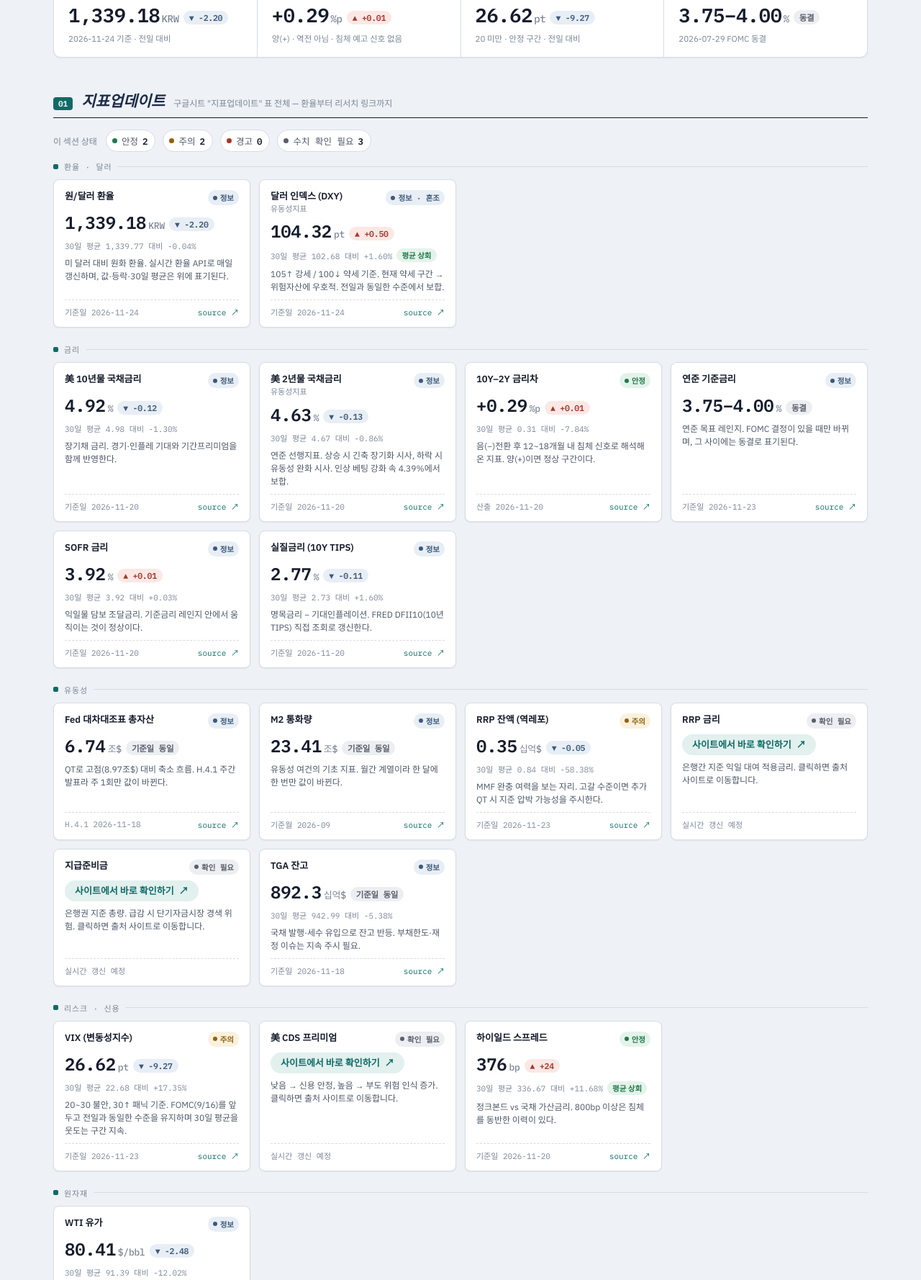
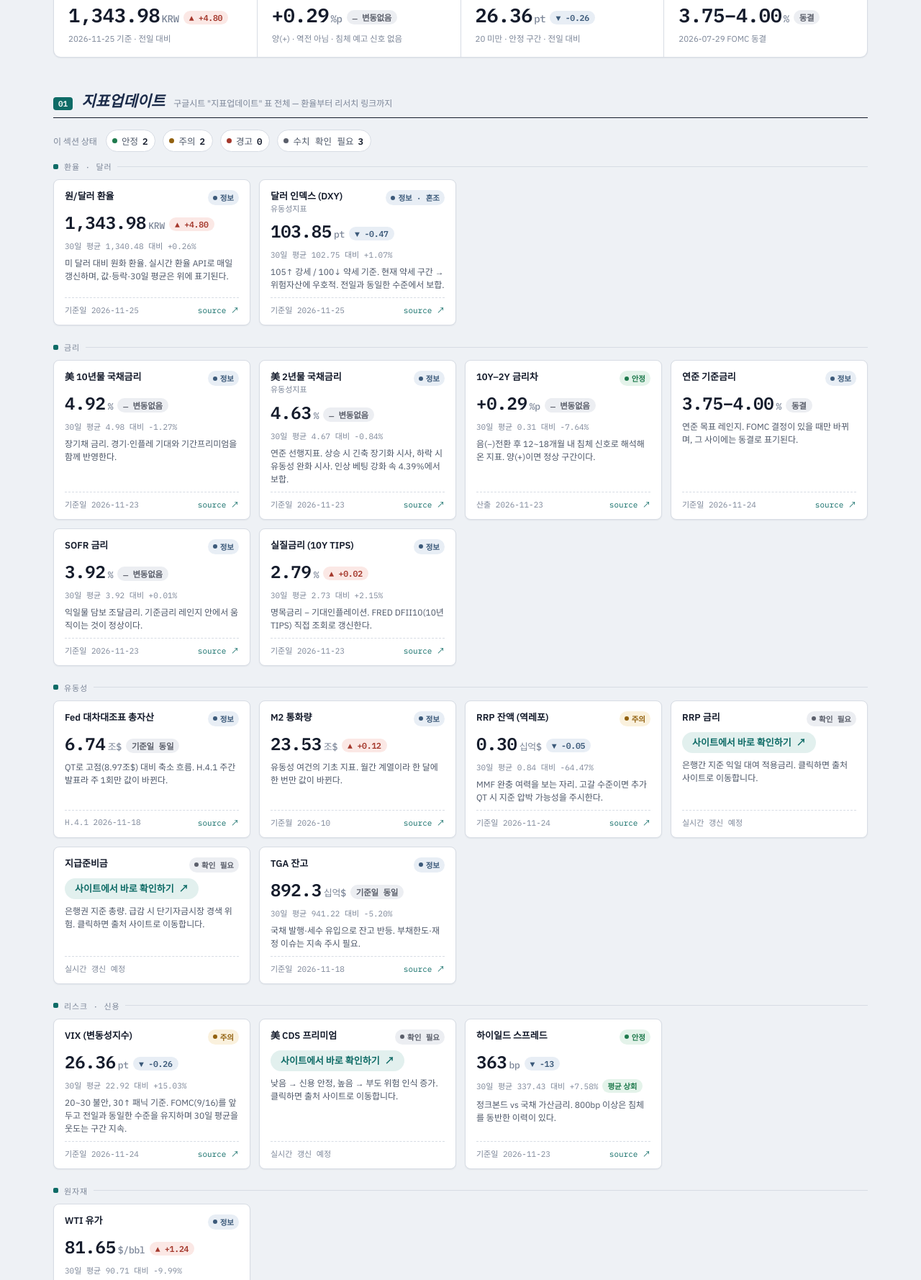
Before and after one commit to Joosung-1019/macro-dashboard, a plain HTML site: page index.html in a window 1280 px wide. Shown: the part 302-2080 px from the top of the page at 72% size. Drawn offline with Linux system fonts and the light colour scheme.

Commit message:
자동 갱신(GitHub Actions): 2026-11-25 09:03 [부분갱신]

```diff
--- a/index.html
+++ b/index.html
@@ -638,17 +638,17 @@
   <div class="hero-grid">
     <div class="hero-tile">
       <span class="label">원/달러 환율</span>
-      <span class="value">1,339.18<span class="unit">KRW</span><span class="delta-chip down">▼ -2.20</span></span>
-      <span class="sub">2026-11-24 기준 · 전일 대비</span>
+      <span class="value">1,343.98<span class="unit">KRW</span><span class="delta-chip up">▲ +4.80</span></span>
+      <span class="sub">2026-11-25 기준 · 전일 대비</span>
     </div>
     <div class="hero-tile">
       <span class="label">美 10Y–2Y 금리차</span>
-      <span class="value">+0.29<span class="unit">%p</span><span class="delta-chip up">▲ +0.01</span></span>
+      <span class="value">+0.29<span class="unit">%p</span><span class="delta-chip flat">― 변동없음</span></span>
       <span class="sub">양(+) · 역전 아님 · 침체 예고 신호 없음</span>
     </div>
     <div class="hero-tile">
       <span class="label">VIX 공포지수</span>
-      <span class="value">26.62<span class="unit">pt</span><span class="delta-chip down">▼ -9.27</span></span>
+      <span class="value">26.36<span class="unit">pt</span><span class="delta-chip down">▼ -0.26</span></span>
       <span class="sub">20 미만 · 안정 구간 · 전일 대비</span>
     </div>
     <div class="hero-tile">
@@ -681,20 +681,20 @@
           <span class="tile-label">원/달러 환율</span>
           <span class="pill info">정보</span>
         </div>
-        <span class="value">1,339.18<span class="unit">KRW</span><span class="delta-chip down">▼ -2.20</span></span>
-        <span class="trend-line">30일 평균 1,339.77 대비 -0.04%</span>
+        <span class="value">1,343.98<span class="unit">KRW</span><span class="delta-chip up">▲ +4.80</span></span>
+        <span class="trend-line">30일 평균 1,340.48 대비 +0.26%</span>
         <span class="note">미 달러 대비 원화 환율. 실시간 환율 API로 매일 갱신하며, 값·등락·30일 평균은 위에 표기된다.</span>
-        <span class="meta"><span>기준일 2026-11-24</span><a href="https://search.naver.com/search.naver?where=nexearch&query=환율" target="_blank" rel="noopener">source ↗</a></span>
+        <span class="meta"><span>기준일 2026-11-25</span><a href="https://search.naver.com/search.naver?where=nexearch&query=환율" target="_blank" rel="noopener">source ↗</a></span>
       </div>
       <div class="tile">
         <div class="tile-top">
           <span class="tile-label">달러 인덱스 (DXY)<span class="code">유동성지표</span></span>
           <span class="pill info">정보 · 혼조</span>
         </div>
-        <span class="value">104.32<span class="unit">pt</span><span class="delta-chip up">▲ +0.50</span></span>
-        <span class="trend-line">30일 평균 102.68 대비 +1.60%<span class="trend-flag up">평균 상회</span></span>
+        <span class="value">103.85<span class="unit">pt</span><span class="delta-chip down">▼ -0.47</span></span>
+        <span class="trend-line">30일 평균 102.75 대비 +1.07%</span>
         <span class="note">105↑ 강세 / 100↓ 약세 기준. 현재 약세 구간 → 위험자산에 우호적. 전일과 동일한 수준에서 보합.</span>
-        <span class="meta"><span>기준일 2026-11-24</span><a href="https://kr.investing.com/indices/usdollar" target="_blank" rel="noopener">source ↗</a></span>
+        <span class="meta"><span>기준일 2026-11-25</span><a href="https://kr.investing.com/indices/usdollar" target="_blank" rel="noopener">source ↗</a></span>
       </div>
     </div>
 
@@ -702,44 +702,44 @@
     <div class="tile-grid">
       <div class="tile">
         <div class="tile-top"><span class="tile-label">美 10년물 국채금리</span><span class="pill info">정보</span></div>
-        <span class="value">4.92<span class="unit">%</span><span class="delta-chip down">▼ -0.12</span></span>
-        <span class="trend-line">30일 평균 4.98 대비 -1.30%</span>
+        <span class="value">4.92<span class="unit">%</span><span class="delta-chip flat">― 변동없음</span></span>
+        <span class="trend-line">30일 평균 4.98 대비 -1.27%</span>
         <span class="note">장기채 금리. 경기·인플레 기대와 기간프리미엄을 함께 반영한다.</span>
-        <span class="meta"><span>기준일 2026-11-20</span><a href="https://kr.investing.com/rates-bonds/u.s.-10-year-bond-yield" target="_blank" rel="noopener">source ↗</a></span>
+        <span class="meta"><span>기준일 2026-11-23</span><a href="https://kr.investing.com/rates-bonds/u.s.-10-year-bond-yield" target="_blank" rel="noopener">source ↗</a></span>
       </div>
       <div class="tile">
         <div class="tile-top"><span class="tile-label">美 2년물 국채금리<span class="code">유동성지표</span></span><span class="pill info">정보</span></div>
-        <span class="value">4.63<span class="unit">%</span><span class="delta-chip down">▼ -0.13</span></span>
-        <span class="trend-line">30일 평균 4.67 대비 -0.86%</span>
+        <span class="value">4.63<span class="unit">%</span><span class="delta-chip flat">― 변동없음</span></span>
+        <span class="trend-line">30일 평균 4.67 대비 -0.84%</span>
         <span class="note">연준 선행지표. 상승 시 긴축 장기화 시사, 하락 시 유동성 완화 시사. 인상 베팅 강화 속 4.39%에서 보합.</span>
-        <span class="meta"><span>기준일 2026-11-20</span><a href="https://fred.stlouisfed.org/series/DGS2" target="_blank" rel="noopener">source ↗</a></span>
+        <span class="meta"><span>기준일 2026-11-23</span><a href="https://fred.stlouisfed.org/series/DGS2" target="_blank" rel="noopener">source ↗</a></span>
       </div>
       <div class="tile">
         <div class="tile-top"><span class="tile-label">10Y–2Y 금리차</span><span class="pill good">안정</span></div>
-        <span class="value">+0.29<span class="unit">%p</span><span class="delta-chip up">▲ +0.01</span></span>
-        <span class="trend-line">30일 평균 0.31 대비 -7.84%</span>
+        <span class="value">+0.29<span class="unit">%p</span><span class="delta-chip flat">― 변동없음</span></span>
+        <span class="trend-line">30일 평균 0.31 대비 -7.64%</span>
         <span class="note">음(−)전환 후 12~18개월 내 침체 신호로 해석해 온 지표. 양(+)이면 정상 구간이다.</span>
-        <span class="meta"><span>산출 2026-11-20</span><a href="https://indexergo.com/series/?detailId=13402&frq=D" target="_blank" rel="noopener">source ↗</a></span>
+        <span class="meta"><span>산출 2026-11-23</span><a href="https://indexergo.com/series/?detailId=13402&frq=D" target="_blank" rel="noopener">source ↗</a></span>
       </div>
       <div class="tile">
         <div class="tile-top"><span class="tile-label">연준 기준금리</span><span class="pill info">정보</span></div>
         <span class="value">3.75–4.00<span class="unit">%</span><span class="delta-chip flat">동결</span></span>
         <span class="note">연준 목표 레인지. FOMC 결정이 있을 때만 바뀌며, 그 사이에는 동결로 표기된다.</span>
-        <span class="meta"><span>기준일 2026-11-23</span><a href="https://indexergo.com/series/?detailId=14601&frq=D" target="_blank" rel="noopener">source ↗</a></span>
+        <span class="meta"><span>기준일 2026-11-24</span><a href="https://indexergo.com/series/?detailId=14601&frq=D" target="_blank" rel="noopener">source ↗</a></span>
       </div>
       <div class="tile">
         <div class="tile-top"><span class="tile-label">SOFR 금리</span><span class="pill info">정보</span></div>
-        <span class="value">3.92<span class="unit">%</span><span class="delta-chip up">▲ +0.01</span></span>
-        <span class="trend-line">30일 평균 3.92 대비 +0.03%</span>
+        <span class="value">3.92<span class="unit">%</span><span class="delta-chip flat">― 변동없음</span></span>
+        <span class="trend-line">30일 평균 3.92 대비 +0.01%</span>
         <span class="note">익일물 담보 조달금리. 기준금리 레인지 안에서 움직이는 것이 정상이다.</span>
-        <span class="meta"><span>기준일 2026-11-20</span><a href="https://www.sofrrate.com/" target="_blank" rel="noopener">source ↗</a></span>
+        <span class="meta"><span>기준일 2026-11-23</span><a href="https://www.sofrrate.com/" target="_blank" rel="noopener">source ↗</a></span>
       </div>
       <div class="tile">
         <div class="tile-top"><span class="tile-label">실질금리 (10Y TIPS)</span><span class="pill info">정보</span></div>
-        <span class="value">2.77<span class="unit">%</span><span class="delta-chip down">▼ -0.11</span></span>
-        <span class="trend-line">30일 평균 2.73 대비 +1.60%</span>
+        <span class="value">2.79<span class="unit">%</span><span class="delta-chip up">▲ +0.02</span></span>
+        <span class="trend-line">30일 평균 2.73 대비 +2.15%</span>
         <span class="note">명목금리 − 기대인플레이션. FRED DFII10(10년 TIPS) 직접 조회로 갱신한다.</span>
-        <span class="meta"><span>기준일 2026-11-20</span><a href="https://fred.stlouisfed.org/series/DFII10" target="_blank" rel="noopener">source ↗</a></span>
+        <span class="meta"><span>기준일 2026-11-23</span><a href="https://fred.stlouisfed.org/series/DFII10" target="_blank" rel="noopener">source ↗</a></span>
       </div>
     </div>
 
@@ -753,16 +753,16 @@
       </div>
       <div class="tile">
         <div class="tile-top"><span class="tile-label">M2 통화량</span><span class="pill info">정보</span></div>
-        <span class="value">23.41<span class="unit">조$</span><span class="delta-chip flat">기준일 동일</span></span>
+        <span class="value">23.53<span class="unit">조$</span><span class="delta-chip up">▲ +0.12</span></span>
         <span class="note">유동성 여건의 기초 지표. 월간 계열이라 한 달에 한 번만 값이 바뀐다.</span>
-        <span class="meta"><span>기준월 2026-09</span><a href="https://fred.stlouisfed.org/series/M2SL" target="_blank" rel="noopener">source ↗</a></span>
+        <span class="meta"><span>기준월 2026-10</span><a href="https://fred.stlouisfed.org/series/M2SL" target="_blank" rel="noopener">source ↗</a></span>
       </div>
       <div class="tile">
         <div class="tile-top"><span class="tile-label">RRP 잔액 (역레포)</span><span class="pill warn">주의</span></div>
-        <span class="value">0.35<span class="unit">십억$</span><span class="delta-chip down">▼ -0.05</span></span>
-        <span class="trend-line">30일 평균 0.84 대비 -58.38%</span>
+        <span class="value">0.30<span class="unit">십억$</span><span class="delta-chip down">▼ -0.05</span></span>
+        <span class="trend-line">30일 평균 0.84 대비 -64.47%</span>
         <span class="note">MMF 완충 여력을 보는 자리. 고갈 수준이면 추가 QT 시 지준 압박 가능성을 주시한다.</span>
-        <span class="meta"><span>기준일 2026-11-23</span><a href="https://www.newyorkfed.org/markets/desk-operations/reverse-repo" target="_blank" rel="noopener">source ↗</a></span>
+        <span class="meta"><span>기준일 2026-11-24</span><a href="https://www.newyorkfed.org/markets/desk-operations/reverse-repo" target="_blank" rel="noopener">source ↗</a></span>
       </div>
       <div class="tile">
         <div class="tile-top"><span class="tile-label">RRP 금리</span><span class="pill todo">확인 필요</span></div>
@@ -779,7 +779,7 @@
       <div class="tile">
         <div class="tile-top"><span class="tile-label">TGA 잔고</span><span class="pill info">정보</span></div>
         <span class="value">892.3<span class="unit">십억$</span><span class="delta-chip flat">기준일 동일</span></span>
-        <span class="trend-line">30일 평균 942.99 대비 -5.38%</span>
+        <span class="trend-line">30일 평균 941.22 대비 -5.20%</span>
         <span class="note">국채 발행·세수 유입으로 잔고 반등. 부채한도·재정 이슈는 지속 주시 필요.</span>
         <span class="meta"><span>기준일 2026-11-18</span><a href="https://fred.stlouisfed.org/series/WDTGAL" target="_blank" rel="noopener">source ↗</a></span>
       </div>
@@ -789,10 +789,10 @@
     <div class="tile-grid">
       <div class="tile">
         <div class="tile-top"><span class="tile-label">VIX (변동성지수)</span><span class="pill warn">주의</span></div>
-        <span class="value">26.62<span class="unit">pt</span><span class="delta-chip down">▼ -9.27</span></span>
-        <span class="trend-line">30일 평균 22.68 대비 +17.35%</span>
+        <span class="value">26.36<span class="unit">pt</span><span class="delta-chip down">▼ -0.26</span></span>
+        <span class="trend-line">30일 평균 22.92 대비 +15.03%</span>
         <span class="note">20~30 불안, 30↑ 패닉 기준. FOMC(9/16)를 앞두고 전일과 동일한 수준을 유지하며 30일 평균을 웃도는 구간 지속.</span>
-        <span class="meta"><span>기준일 2026-11-23</span><a href="https://www.investing.com/indices/volatility-s-p-500" target="_blank" rel="noopener">source ↗</a></span>
+        <span class="meta"><span>기준일 2026-11-24</span><a href="https://www.investing.com/indices/volatility-s-p-500" target="_blank" rel="noopener">source ↗</a></span>
       </div>
       <div class="tile">
         <div class="tile-top"><span class="tile-label">美 CDS 프리미엄</span><span class="pill todo">확인 필요</span></div>
@@ -802,10 +802,10 @@
       </div>
       <div class="tile">
         <div class="tile-top"><span class="tile-label">하이일드 스프레드</span><span class="pill good">안정</span></div>
-        <span class="value">376<span class="unit">bp</span><span class="delta-chip up">▲ +24</span></span>
-        <span class="trend-line">30일 평균 336.67 대비 +11.68%<span class="trend-flag up">평균 상회</span></span>
+        <span class="value">363<span class="unit">bp</span><span class="delta-chip down">▼ -13</span></span>
+        <span class="trend-line">30일 평균 337.43 대비 +7.58%<span class="trend-flag up">평균 상회</span></span>
         <span class="note">정크본드 vs 국채 가산금리. 800bp 이상은 침체를 동반한 이력이 있다.</span>
-        <span class="meta"><span>기준일 2026-11-20</span><a href="https://fred.stlouisfed.org/series/BAMLH0A0HYM2EY" target="_blank" rel="noopener">source ↗</a></span>
+        <span class="meta"><span>기준일 2026-11-23</span><a href="https://fred.stlouisfed.org/series/BAMLH0A0HYM2EY" target="_blank" rel="noopener">source ↗</a></span>
       </div>
     </div>
 
@@ -813,10 +813,10 @@
     <div class="tile-grid">
       <div class="tile">
         <div class="tile-top"><span class="tile-label">WTI 유가</span><span class="pill info">정보</span></div>
-        <span class="value">80.41<span class="unit">$/bbl</span><span class="delta-chip down">▼ -2.48</span></span>
-        <span class="trend-line">30일 평균 91.39 대비 -12.02%</span>
+        <span class="value">81.65<span class="unit">$/bbl</span><span class="delta-chip up">▲ +1.24</span></span>
+        <span class="trend-line">30일 평균 90.71 대비 -9.99%</span>
         <span class="note">유가↑ → 인플레 압력↑ → 금리 상방 압력, 주식시장엔 부담. 전일과 동일한 수준에서 보합, 여전히 30일 평균 큰 폭 상회.</span>
-        <span class="meta"><span>기준일 2026-11-24</span><a href="https://oilprice.com/futures/wti/" target="_blank" rel="noopener">source ↗</a></span>
+        <span class="meta"><span>기준일 2026-11-25</span><a href="https://oilprice.com/futures/wti/" target="_blank" rel="noopener">source ↗</a></span>
       </div>
     </div>
 
@@ -859,14 +859,14 @@
           <span class="check-label">10년물 국채금리</span>
           <span class="check-crit">기준: 금리역전 여부 — 정상은 10Y &gt; 2Y</span>
         </div>
-        <div class="check-right"><span class="check-value">4.92%</span><span class="delta-chip down">▼ -0.12</span><span class="pill good">정상</span></div>
+        <div class="check-right"><span class="check-value">4.92%</span><span class="delta-chip flat">― 변동없음</span><span class="pill good">정상</span></div>
       </div>
       <div class="check-row good">
         <div class="check-left">
           <span class="check-label">美10Y–美2Y 금리차</span>
           <span class="check-crit">기준: 음수 전환 후 12~18개월 내 침체 사전 신호</span>
         </div>
-        <div class="check-right"><span class="check-value">+0.29%p</span><span class="delta-chip up">▲ +0.01</span><span class="pill good">안정</span></div>
+        <div class="check-right"><span class="check-value">+0.29%p</span><span class="delta-chip flat">― 변동없음</span><span class="pill good">안정</span></div>
       </div>
       <div class="check-row good">
         <div class="check-left">
@@ -880,7 +880,7 @@
           <span class="check-label">실질금리 (10Y TIPS)</span>
           <span class="check-crit">기준: 명목금리 − 인플레이션</span>
         </div>
-        <div class="check-right"><span class="check-value">2.77%</span><span class="delta-chip down">▼ -0.11</span><span class="pill info">정보</span></div>
+        <div class="check-right"><span class="check-value">2.79%</span><span class="delta-chip up">▲ +0.02</span><span class="pill info">정보</span></div>
       </div>
     </div>
   </section>
```
Also changed, not shown: data-log.json.
